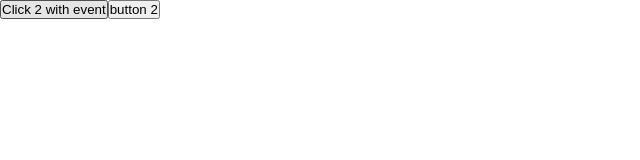
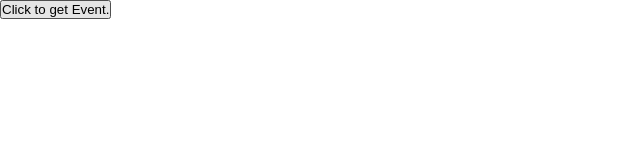
Before and after one commit to nkartikaxioned/React-Training-, a React (Vite) app in the folder react/: page / in a window 1280 px wide. Shown: the top 160 px of the page, without its empty margins (0-640 px from the left). Built offline with nearby package versions, Linux system fonts and the light colour scheme.

Commit message:
Passing Events as Props

```diff
--- a/react/src/App.jsx
+++ b/react/src/App.jsx
@@ -5,13 +5,14 @@ import React from "react";
 // import { GetProfile } from "./components/profile";
 // import "./components/profile.css";
 // import "./components/profile.module.css"
-import { EventHandling } from "./components/eventHandling";
+// import { EventHandling } from "./components/eventHandling";
+import { EventsProp } from "./components/eventsProp";
 
 export const App = () => {
 
   return (
     <>
-      <EventHandling />
+      <EventsProp />
     </>
   )
 };
--- /dev/null
+++ b/react/src/components/childProp.jsx
@@ -0,0 +1,8 @@
+export const ChildProp = (props) => {
+  const {onClick, onMouseEnter} = props;
+  return (
+    <>
+      <button onClick={onClick} onMouseEnter={onMouseEnter}>Click to get Event.</button>
+    </>
+  );
+}
--- /dev/null
+++ b/react/src/components/eventsProp.jsx
@@ -0,0 +1,19 @@
+import { ChildProp } from "./childProp";
+
+export const EventsProp = () => {
+
+  const handleMouseEnter = () => {
+    console.log("MouseEnter Event occured");
+  }
+
+  const handleAlert = (event) => {
+    alert(`an "${ event.type }" event occured`);
+  }
+
+  return (
+    <>
+      <ChildProp onClick = {(event) => {handleAlert(event)}}
+        onMouseEnter={handleMouseEnter}/>
+    </>
+  );
+}
```
